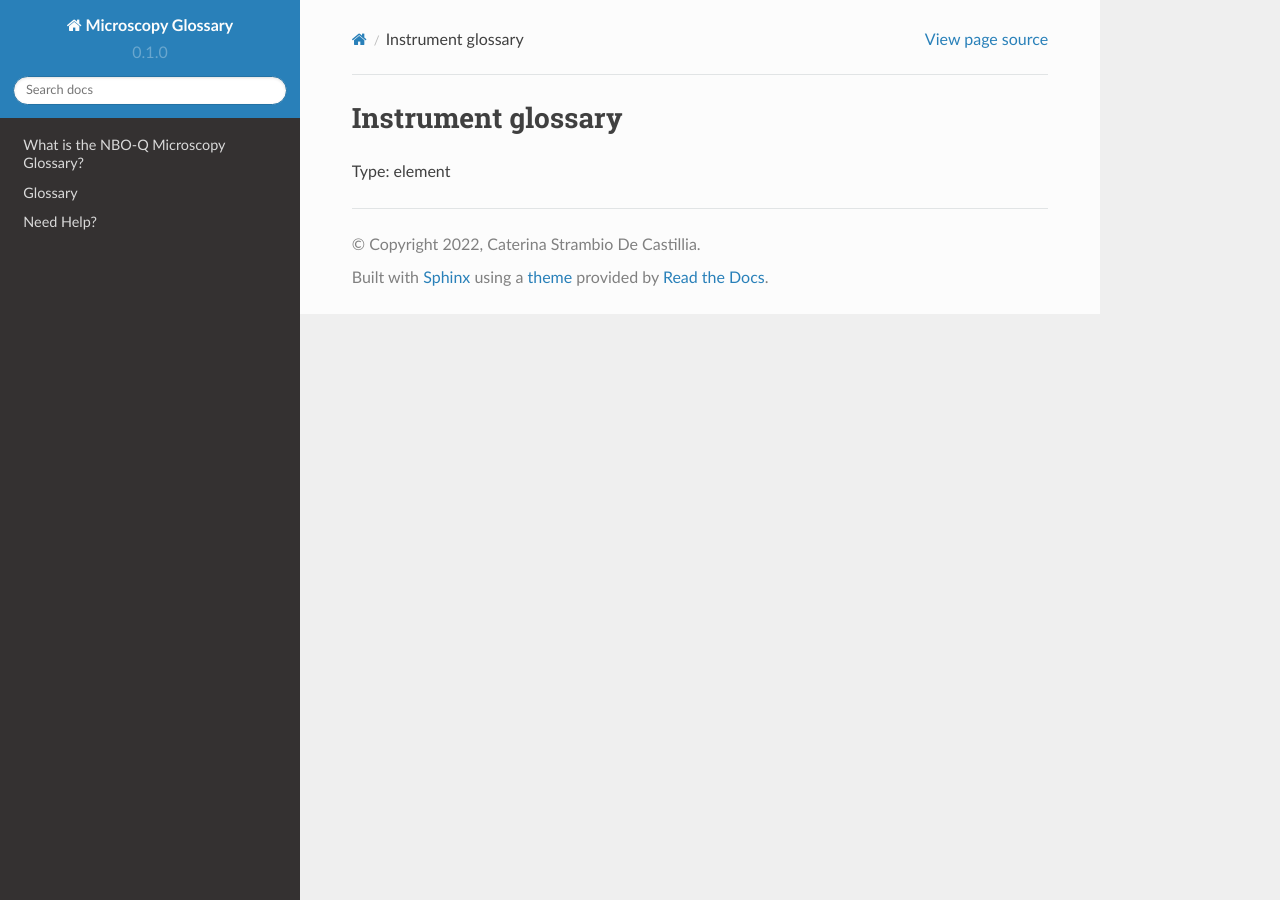
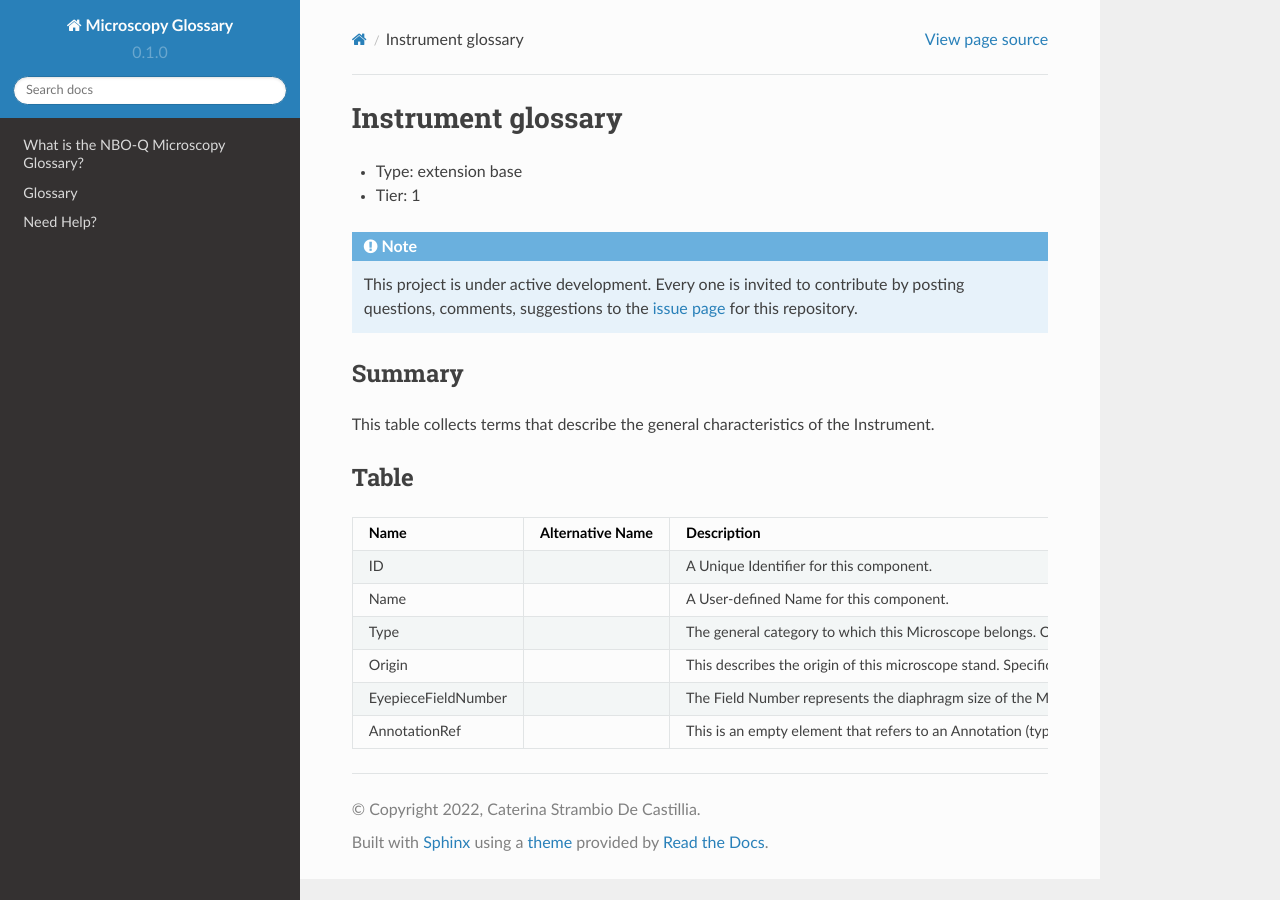
Before and after one commit to WU-BIMAC/NBO-Q_MicroscopyGlossary, a Sphinx documentation site: the page built from docs/source/instrument.rst, in a window 1280 px wide. Built offline with Sphinx 7.4.7 and the Read the Docs theme 2.0.0, drawn with Linux system fonts in a browser that asks for light colours; pages that are not in the unit, such as notebooks, are missing from menus.

Commit message:
Added instrument .csv and .rsv tables

```diff
--- a/docs/source/instrument.rst
+++ b/docs/source/instrument.rst
@@ -3,4 +3,20 @@
 Instrument glossary
 ===================
 
-Type: element
+* Type: extension base
+* Tier: 1
+
+.. note::
+
+   This project is under active development. Every one is invited to contribute by posting questions, comments, suggestions to the `issue page <https://github.com/WU-BIMAC/NBO-Q_MicroscopyGlossary/issues>`_ for this repository.
+
+Summary
+-------
+This table collects terms that describe the general characteristics of the Instrument.
+
+Table
+-----
+
+.. csv-table::
+  :file: tables/instrument.csv
+  :header-rows: 1
--- a/docs/source/manufacturerspecs.rst
+++ b/docs/source/manufacturerspecs.rst
@@ -12,7 +12,11 @@ Manufacturer Specifications glossary
 
 Summary
 -------
-This table collects terms that describe the terms used by Manufacturers and branding companies to describe and uniquely identify microscope hardware components. Examples include the name of the Brand and of the Manufactuer, the Product and Model names, and the Product, Catalog and Serial numbers.
+This table collects terms used by Manufacturers and branding companies to describe and uniquely identify microscope hardware components. Examples include the name of the Brand and of the Manufactuer, the Product and Model names, and the Product, Catalog and Serial numbers.
+
+.. note::
+
+   Please note: the terms that are described in this table are shared by all hardware components in the glossary.
 
 Table
 -----
--- /dev/null
+++ b/docs/source/tables/instrument.csv
@@ -0,0 +1,7 @@
+Name,Alternative Name,Description,Requirement/Cardinality,Tier,M&M,Data type,Allowed values
+ID,,A Unique Identifier for this component.,Required,1,,LSID,
+Name,,A User-defined Name for this component.,,1,,Denomination,
+Type,,"The general category to which this Microscope belongs. Options include a Compound Microscope is a Microscope in which the primary image is generated by an objective or an objective and a tube-lens, and in which the Sample is observed through an eyepiece. A Custom Microscope is specially designed for specialized purposes. An Electrophysiology Microscope is a Microscope dedicated to electrophysiological observation and manipulation. A Lightsheet Microscope is a Microscope in which in contrast to epifluorescence microscopy only a thin slice (usually a few hundred nanometers to a few micrometers) of the sample is illuminated perpendicularly to the direction of observation. A Stereo Microscope (also known as Dissecting Microscope) is a low-power, binocular Microscope with long free working distance used for dissecting. Generally in this type of Microscope the object is observed by each eye from a slightly different angle, thus causing stereoscopic perception. ",Required,1,Y,enum,"Compound, Custom made, Dissection, Electrophysiology, Light sheet, Stereomicroscope, Other"
+Origin,,"This describes the origin of this microscope stand. Specifically it specifies whether this Microscope Stand was purchased from a Commercial vendor and is being used as-is (i.e., Commercial- as is), purchased from a Commercial vendor and subsequently Modified for a specialized application (i.e., Commercial- custom-modified) or entirely Custom-built from scratch (i.e., Custom-built).",,1,Y,enum,"Commercial-as is, Commercial-custom modified, Custom-built"
+EyepieceFieldNumber,,The Field Number represents the diaphragm size of the Microscope eyepiece expressed in mm.,,3,,float with unit:none,
+AnnotationRef,,This is an empty element that refers to an Annotation (typically a Comment Annotation that consists of a simple multi-line comment) describing this component. ,,1,,Extension of Reference,
--- a/docs/source/tables/manufacturerspecs.csv
+++ b/docs/source/tables/manufacturerspecs.csv
@@ -1,4 +1,4 @@
-Name,Alternative Name,Description,Required?,Tier,M&M,Data type,Allowed values
+Name,Alternative Name,Description,Requirement/Cardinality,Tier,M&M,Data type,Allowed values
 Brand,,"When appropriate, this field refers to the company (also referred to as Value-Added Reseller - VAR), who is selling this hardware component in the case in which the Manufacturer is different from the vendor. The use of this field is often useful when an item is rebranded as part of the marketing process.",Optional,1,Y,string,
 Manufacturer,,"This field refers to the company, research group or individual who built or manufactured this hardware component.",Optional,1,Y,string,
 Original Element Manufacturer,,"When applicable, this field refers to the company that originally produced this hardware component, in case it is used by another company, which then sells the finished item to users.",Optional,3,,string,
```
